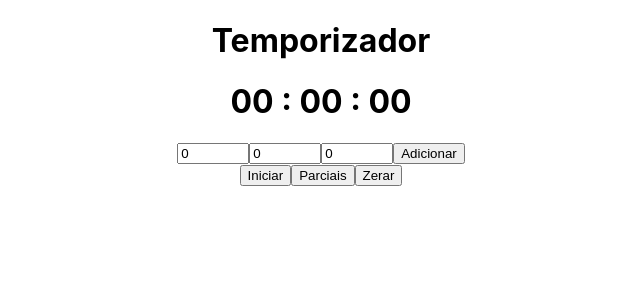
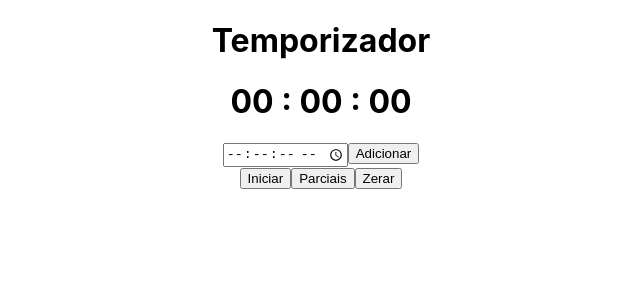
Before and after one commit to Pedrocardo005/Temporizador, a React (Create React App) app: page / in a window 1280 px wide. Shown: the top 300 px of the page, without its empty margins (319-959 px from the left). Built offline with nearby package versions, Linux system fonts and the light colour scheme.

Commit message:
5 - Adicionado input time e funcionando

```diff
--- a/public/index.html
+++ b/public/index.html
@@ -1,5 +1,5 @@
 <!DOCTYPE html>
-<html lang="en">
+<html lang="pt-br">
   <head>
     <meta charset="utf-8" />
     <link rel="icon" href="%PUBLIC_URL%/favicon.ico" />
--- a/src/App.css
+++ b/src/App.css
@@ -36,7 +36,3 @@
     transform: rotate(360deg);
   }
 }
-
-.App input{
-  width: 5%;
-}
--- a/src/Components/Inputs.js
+++ b/src/Components/Inputs.js
@@ -1,68 +1,30 @@
-import React, { useState } from 'react'
+import React from 'react'
 
 const Inputs = (props) => {
-    const [seg, setSeg] = useState(0)
-    const [min, setMin] = useState(0)
-    const [hor, setHor] = useState(0)
-
-    const limitSeg = (e) => {
-        if (e.target.value < 0){
-            setSeg(0)
-        } else if(e.target.value > 59){
-            setSeg(59);
-        } else if(e.target.value === ""){
-            setSeg(0);
-        } else {
-            setSeg(e.target.value)
-        }
-    }
-
-    const limitMin = (e) => {
-        if (e.target.value < 0){
-            setMin(0)
-        } else if(e.target.value > 59){
-            setMin(59);
-        } else if(e.target.value === ""){
-            setMin(0);
-        }else {
-            setMin(e.target.value);
-        }
-    }
-
-    const limitHor = (e) => {
-        if (e.target.value < 0){
-            setHor(0)
-        } else if(e.target.value > 24){
-            setHor(24);
-        } else if(e.target.value === ""){
-            setHor(0);
-        }else{
-            setHor(e.target.value);
-        }
-    }
-
-    const zerarTempo = () => {
-        setSeg(0)
-        setMin(0)
-        setHor(0)
-    }
 
     const pegarDados = (valores) => {
         valores.preventDefault();
-        if (seg !== "" && min !== "" && hor !== ""){
-            props.segundos(seg)
-            props.minutos(min)
-            props.horas(hor)
+        let dados = document.getElementById("tempo").value;
 
-            zerarTempo();
+        if(dados !== ""){
+            let hora = parseInt(dados.slice(0,2));
+            let minuto = parseInt(dados.slice(3,5));
+            let segundo = parseInt(dados.slice(6,8));
+
+            props.segundos(segundo)
+            props.minutos(minuto)
+            props.horas(hora)
         }
     }
 
     return(
         <form>
-            <input type="number" value={hor} onChange={limitHor} />
-            <input type="number" value={min} onChange={limitMin} />
-            <input type="number" value={seg} onChange={limitSeg} />
+            <input
+                type="time"
+                step="3"
+                id="tempo"
+                min="0"
+            />
             <button type="submit" onClick={pegarDados} id="botao-input4" >Adicionar</button>
         </form>
     )
```
